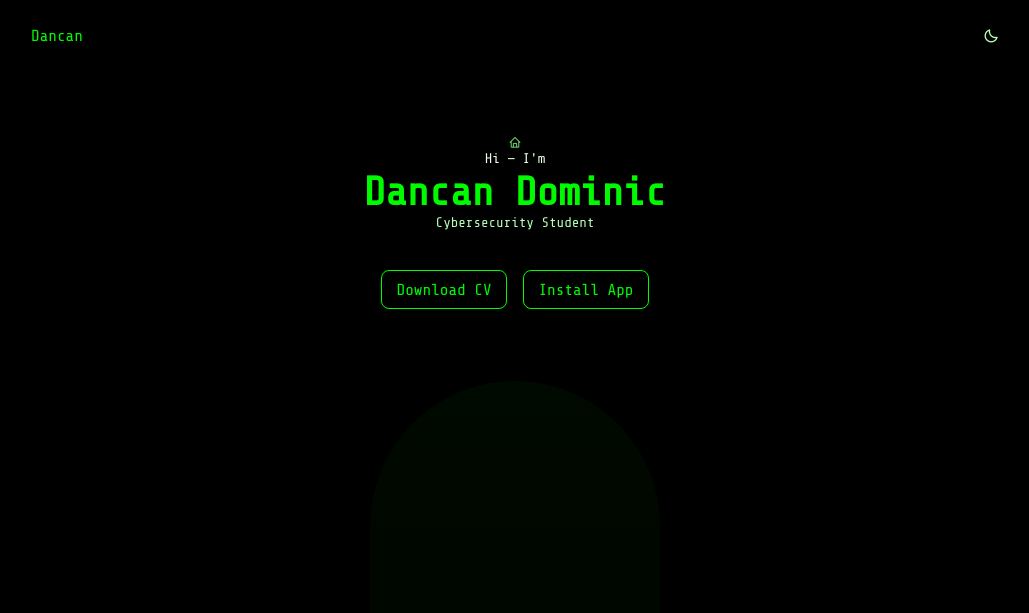
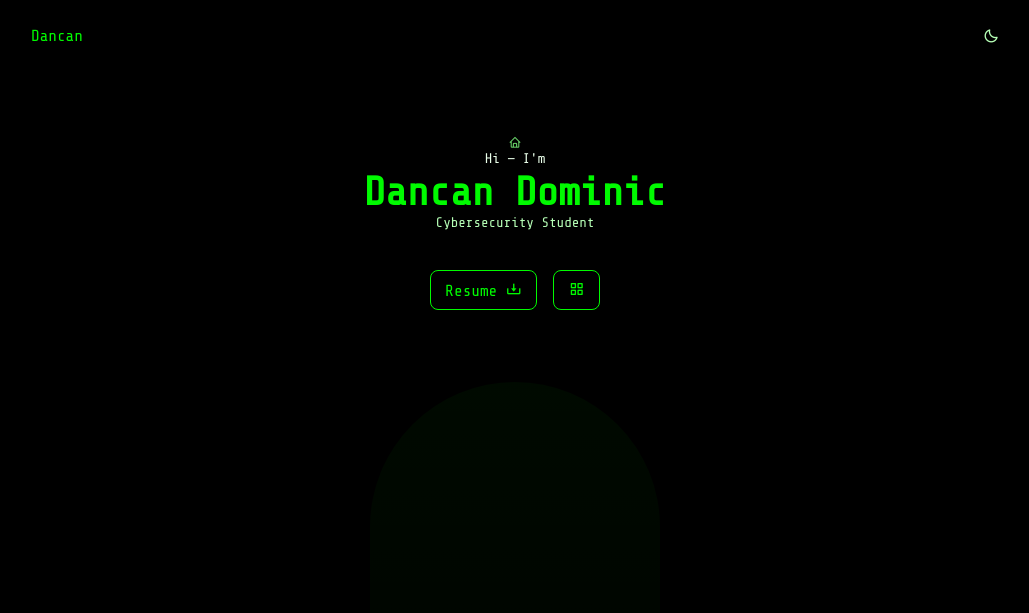
Before and after one commit to funbinet/dancan, a website: page index.html in a window 1280 px wide. Shown: the top 613 px of the page, without its empty margins (125-1154 px from the left). Drawn offline with nearby package versions, Linux system fonts and the light colour scheme.

Commit message:
Update index.html

```diff
--- a/index.html
+++ b/index.html
@@ -108,10 +108,10 @@
 
                     <div class="home__button">
                         <a download="" href="assets/img/dancan-Cv.pdf" class="button button--ghost">
-                            Download CV
+                            Resume <i class='bx bx-download'></i>
                         </a>
                         <button class="button button--ghost" id="installBtn" onclick="installApp()" hidden>
-                           Install App
+                           <i class='bx bx-grid-alt'></i>
                        </button>
                     </div>
                 </div>
```
